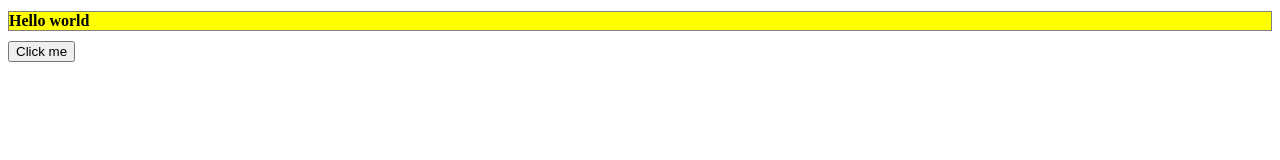
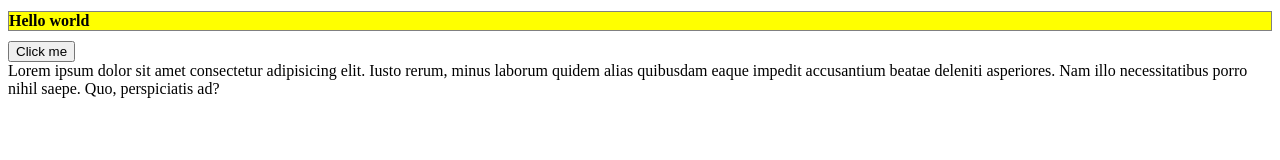
Before and after one commit to HtetNaingLynn55555/git-tutorial, a plain HTML site: page index.html in a window 1280 px wide. Drawn offline with Linux system fonts and the light colour scheme.

Commit message:
add div with loream

```diff
--- a/index.html
+++ b/index.html
@@ -10,5 +10,8 @@
 
     <h1>Hello world</h1>
     <button>Click me</button>
+    <div>
+        Lorem ipsum dolor sit amet consectetur adipisicing elit. Iusto rerum, minus laborum quidem alias quibusdam eaque impedit accusantium beatae deleniti asperiores. Nam illo necessitatibus porro nihil saepe. Quo, perspiciatis ad?
+    </div>
 </body>
 </html>
```
